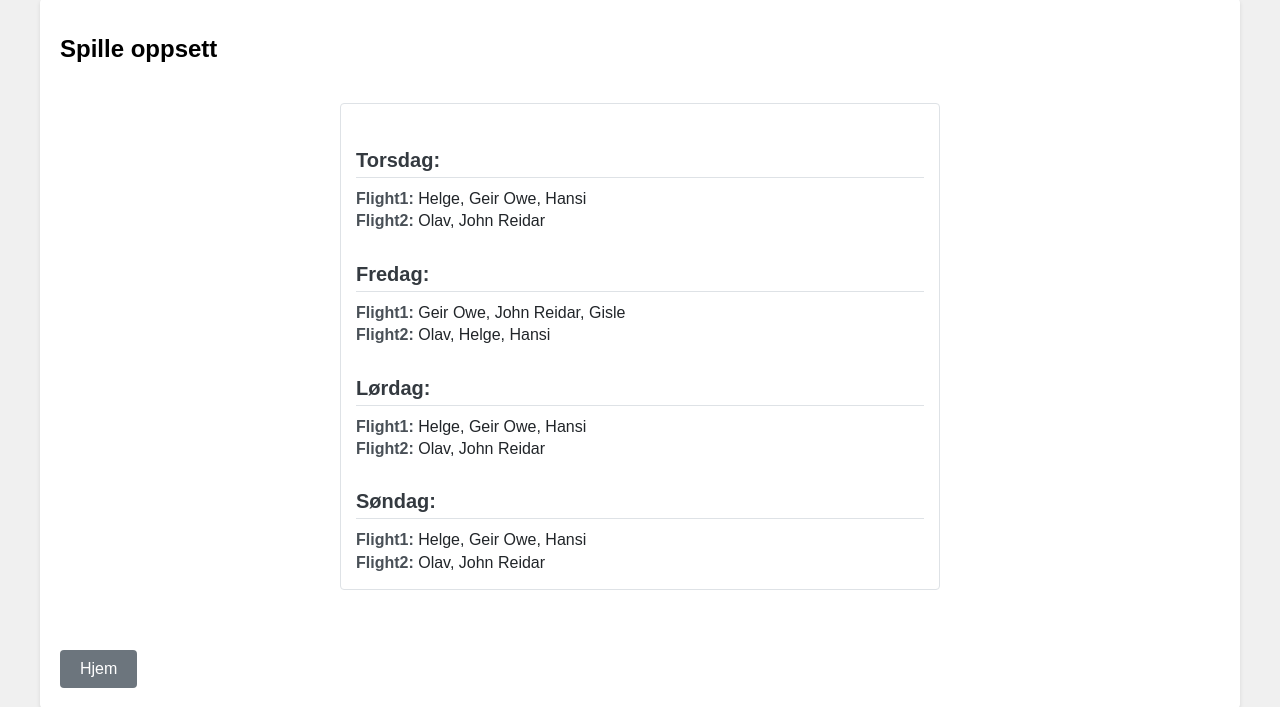
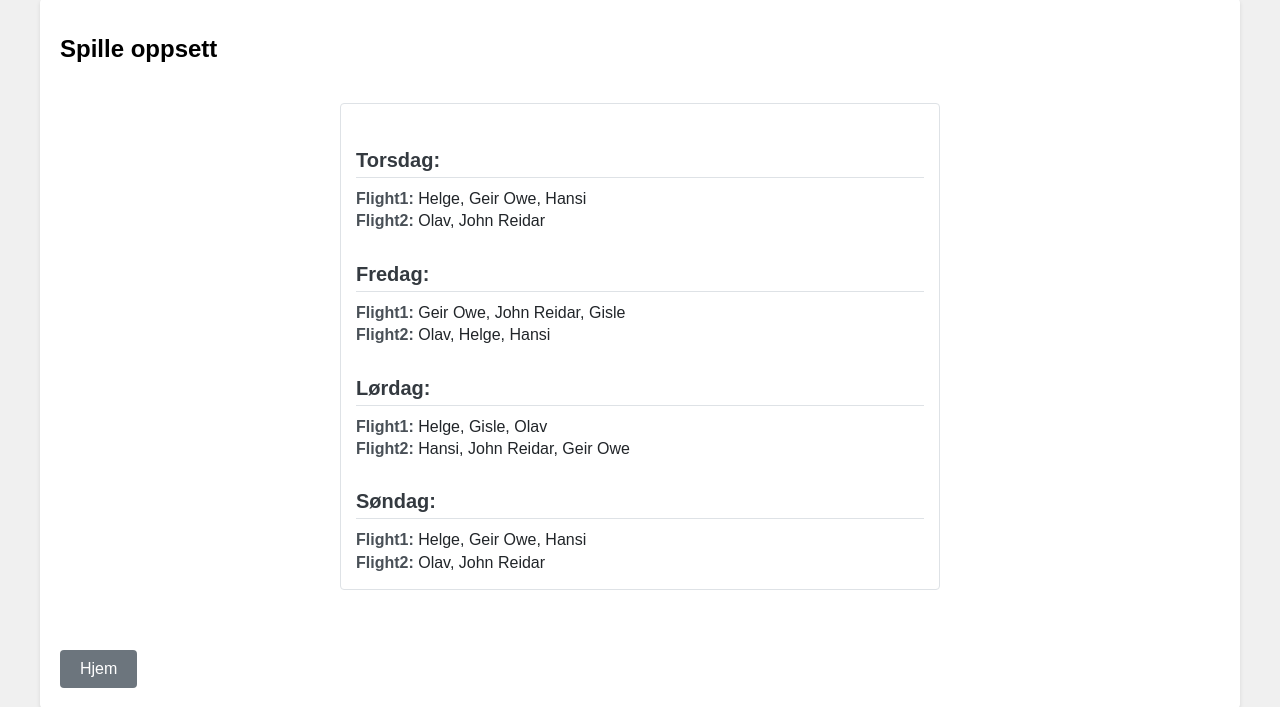
Before and after one commit to GeirOwe/golf, a Flask app: page /flights in a window 1280 px wide. Shown: the part 41-748 px from the top of the page. Run offline with Flask 3, Linux system fonts and the light colour scheme.

Commit message:
Update player names in flight_setup.html for Saturday flights to ensure accuracy and consistency.

```diff
--- a/templates/flight_setup.html
+++ b/templates/flight_setup.html
@@ -15,8 +15,8 @@
             <p><strong>Flight1:</strong> Geir Owe, John Reidar, Gisle</p>
             <p><strong>Flight2:</strong> Olav, Helge, Hansi</p>
             <h2>Lørdag:</h2>
-            <p><strong>Flight1:</strong> Helge, Geir Owe, Hansi</p>
-            <p><strong>Flight2:</strong> Olav, John Reidar</p>
+            <p><strong>Flight1:</strong> Helge, Gisle, Olav</p>
+            <p><strong>Flight2:</strong> Hansi, John Reidar, Geir Owe</p>
             <h2>Søndag:</h2>
             <p><strong>Flight1:</strong> Helge, Geir Owe, Hansi</p>
             <p><strong>Flight2:</strong> Olav, John Reidar</p>
```
